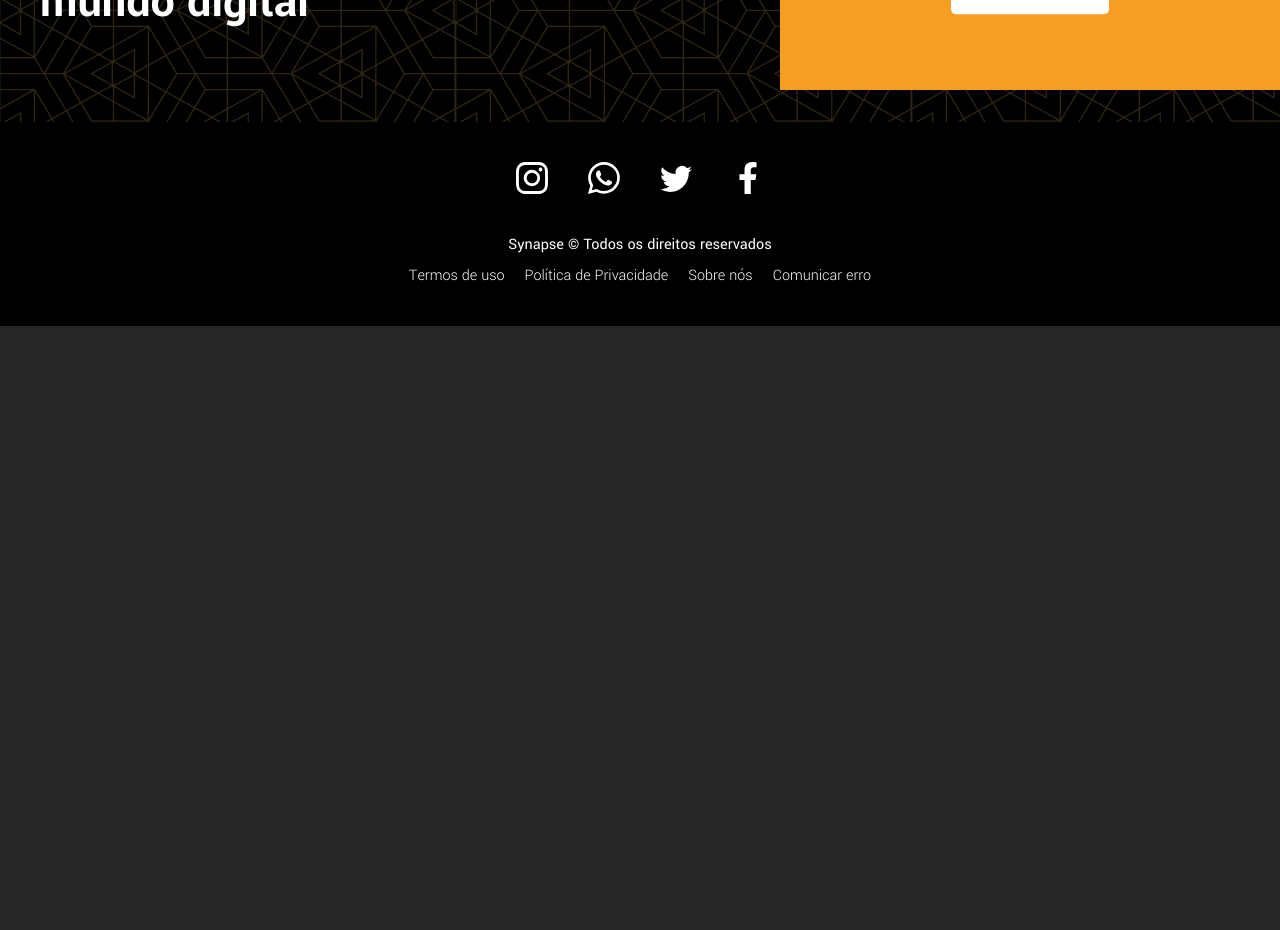
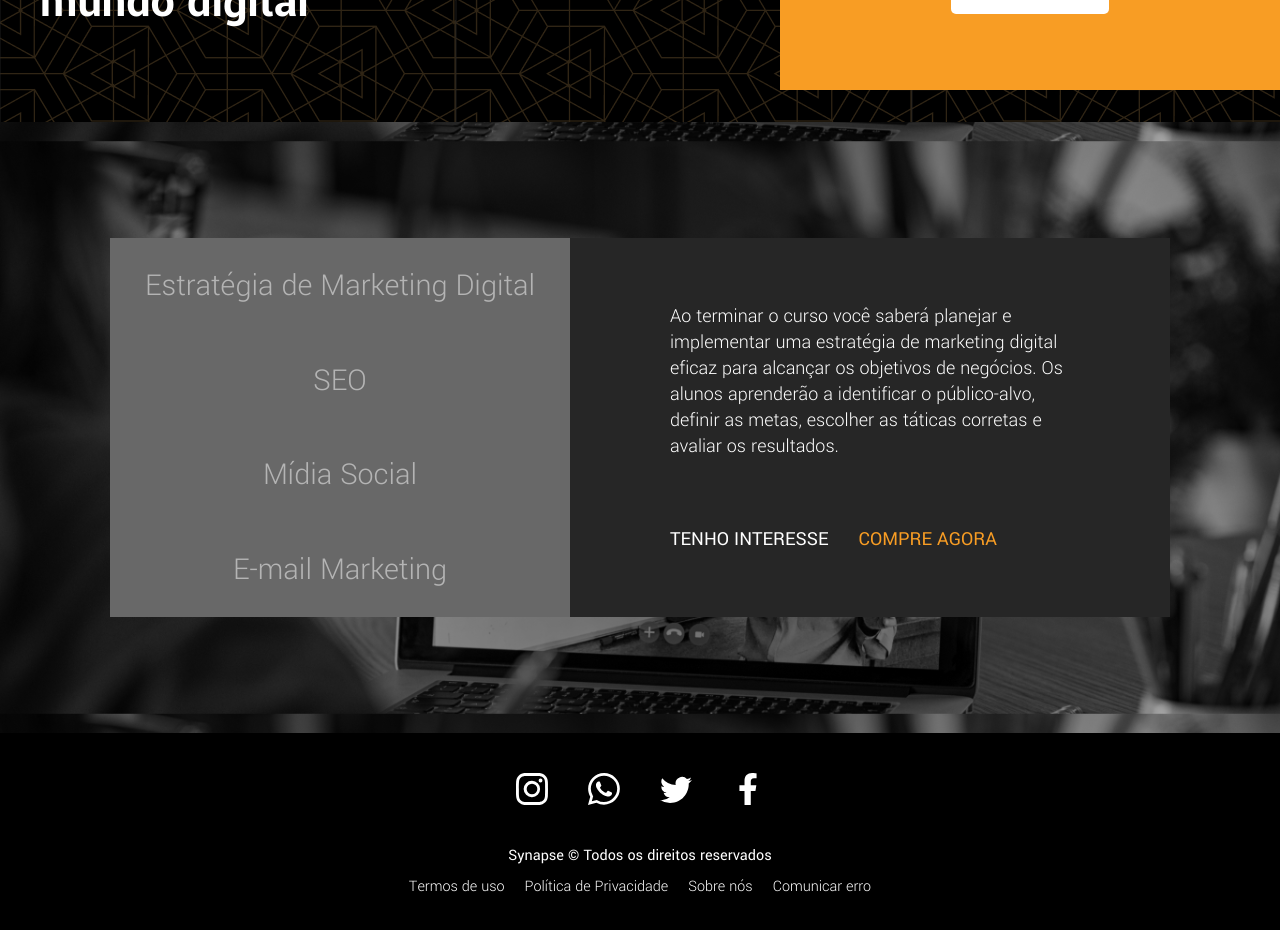
Before and after one commit to rogeritael/rogeritael-rocky_desafio, a React (Create React App) app: page / in a window 1280 px wide. Shown: the part 1780-2710 px from the top of the page. Before the commit the page ends 2106 px from the top, so only its background shows below. Built offline with nearby package versions, Linux system fonts and the light colour scheme.

Commit message:
ajustando o responsivo da seção de skills

```diff
--- a/src/App.tsx
+++ b/src/App.tsx
@@ -19,7 +19,7 @@ function App() {
       <Cover />
       <MaisClientesSection />
       <CallToActionSection />
-      {/* <SkillsContainer /> */}
+      <SkillsContainer />
       {/* <EducatorsSection /> */}
       {/* <TestmonialsSection /> */}
       {/* <AmIAbleSection /> */}
--- a/src/components/AppLimiter/index.tsx
+++ b/src/components/AppLimiter/index.tsx
@@ -7,7 +7,7 @@ interface AppLimiterProps {
 
 export function AppLimiter({ children, className }: AppLimiterProps){
     return(
-        <LimiterContainer className={className}>
+        <LimiterContainer className='app_limiter'>
             {children}
         </LimiterContainer>
     )
--- a/src/components/template/Cover/styles.ts
+++ b/src/components/template/Cover/styles.ts
@@ -42,7 +42,7 @@ export const CoverContainer = styled.header`
     /* display: flex; */
     background-image: linear-gradient(to left top, #2c2c2c, #242424, #1d1d1d, #151515, #0c0c0c);
 
-    .limiter {
+    .app_limiter {
         display: flex;
         flex-direction: column;
         align-items: center;
--- a/src/components/template/SkillsContainer/styles.ts
+++ b/src/components/template/SkillsContainer/styles.ts
@@ -20,9 +20,12 @@ export const SkillsStyle = styled.section`
     background-image: url(${skillbg});
     background-size: 100%;
     background-position: center;
-    display: flex;
-    align-items: center;
-    flex-direction: row;
+
+    .app_limiter {
+        display: flex;
+        align-items: center;
+        justify-content: center;
+    }
 
     .skills_box{
         display: flex;
@@ -72,7 +75,7 @@ export const SkillsStyle = styled.section`
         .skills_description_container {
             width: 600px;
             height: 379px;
-            padding: 65px 125px;
+            padding: 65px 100px;
             background-color: var(--dark-gray1);
             display: flex;
             flex-direction: column;
@@ -104,4 +107,37 @@ export const SkillsStyle = styled.section`
             }
         }
     }
+
+    @media (max-width: 1124px){
+        .skills_box .skills_list_container ul {
+            text-align: center;
+            width: 230px;
+        }
+
+        .skills_box .skills_description_container {
+            width:450px;
+            padding: 55px 50px;
+        }
+    }
+
+    @media (max-width: 768px){
+        .skills_box {
+            width: 90%;
+
+
+            .skills_list_container {
+                /* border: 1px solid red; */
+                width: 100%;
+
+                ul {
+                    width: 100%;
+                }
+            }
+
+        }
+
+        .skills_box .skills_description_container {
+            display: none;
+        }
+    }
 `
```
